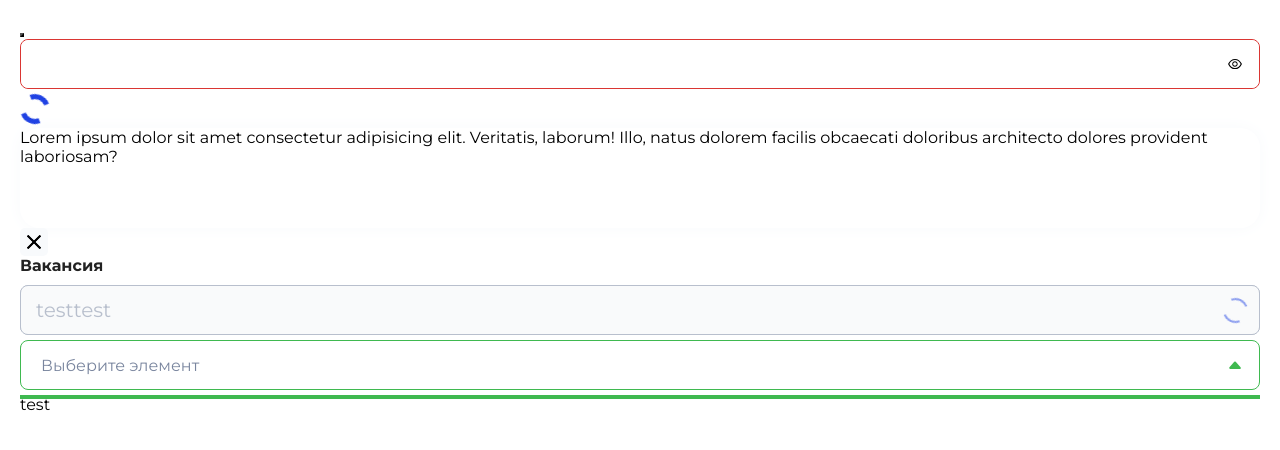
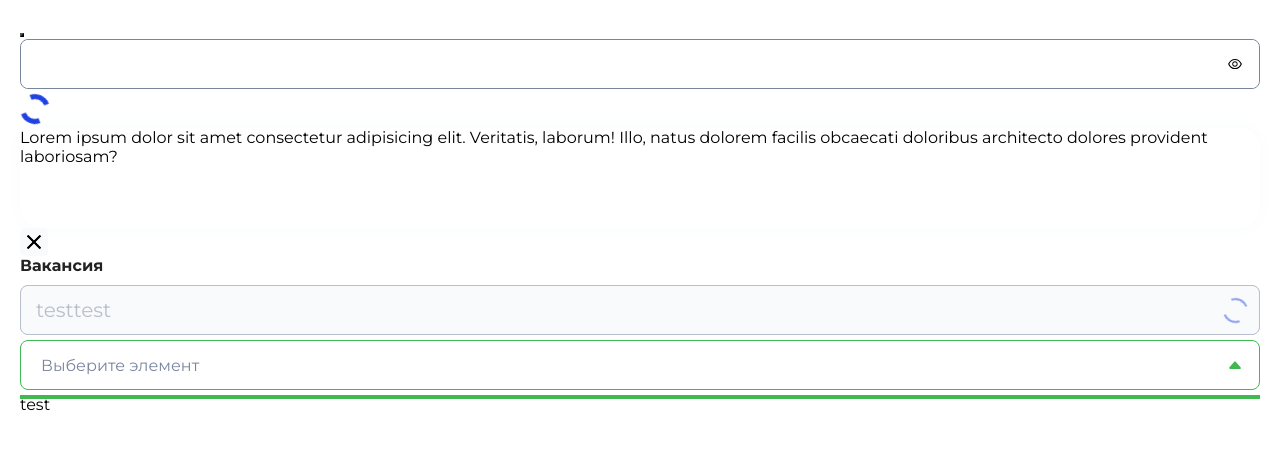
Before and after one commit to rabota06-ru/react-main-app, a React (Vite) app: page / in a window 1280 px wide. Shown: the top 450 px of the page. Built offline with nearby package versions, Linux system fonts and the light colour scheme; what @rtk-query/graphql-request-base-query would draw is missing.

Commit message:
feature-14: вырезал type и rightcontent с помощью omit. изменил названия переменных в колбэке

```diff
--- a/src/App.tsx
+++ b/src/App.tsx
@@ -13,7 +13,7 @@ function App() {
   return (
     <div className='app' style={{ padding: 20 }}>
       <Main />
-      <PasswordInput isLoading={false} status={InputStatus.Error}/>
+      <PasswordInput />
       <Spinner size={30} />
       <Card hoverShadow={{ blurRadius: 50, spreadRadius: 50 }}>
         <div style={{ height: 100 }}>
--- a/src/components/password-input/password-input.tsx
+++ b/src/components/password-input/password-input.tsx
@@ -4,20 +4,20 @@ import { AiOutlineEye, AiOutlineEyeInvisible } from 'react-icons/ai'
 import cn from 'classnames'
 import styles from './password-input.module.scss'
 
-interface PasswordInputProps extends InputProps {}
+interface PasswordInputProps extends Omit<InputProps, 'type' | 'RightContent'> {}
 
-export function PasswordInput(props: PasswordInputProps) {
+export function PasswordInput({ className, ...props }: PasswordInputProps) {
   const [isPasswordVisible, setIsPasswordVisible] = useState<boolean>(false)
   const HideOrShowPassword = isPasswordVisible ? AiOutlineEyeInvisible : AiOutlineEye
-  const inputType = isPasswordVisible ? 'text' : 'password'
-  const handleSwitchPassword = () => setIsPasswordVisible(prevState => !prevState)
+
+  const handleSwitchPassword = () => setIsPasswordVisible(isPasswordVisible => !isPasswordVisible)
 
   return (
     <Input
-      className={cn(styles.passwordInput)}
-      type={inputType}
+      {...props}
+      className={cn(styles.passwordInput, className)}
+      type={isPasswordVisible ? 'text' : 'password'}
       RightContent={<HideOrShowPassword onClick={handleSwitchPassword} />}
-      {...props}
     />
   )
 }
```
